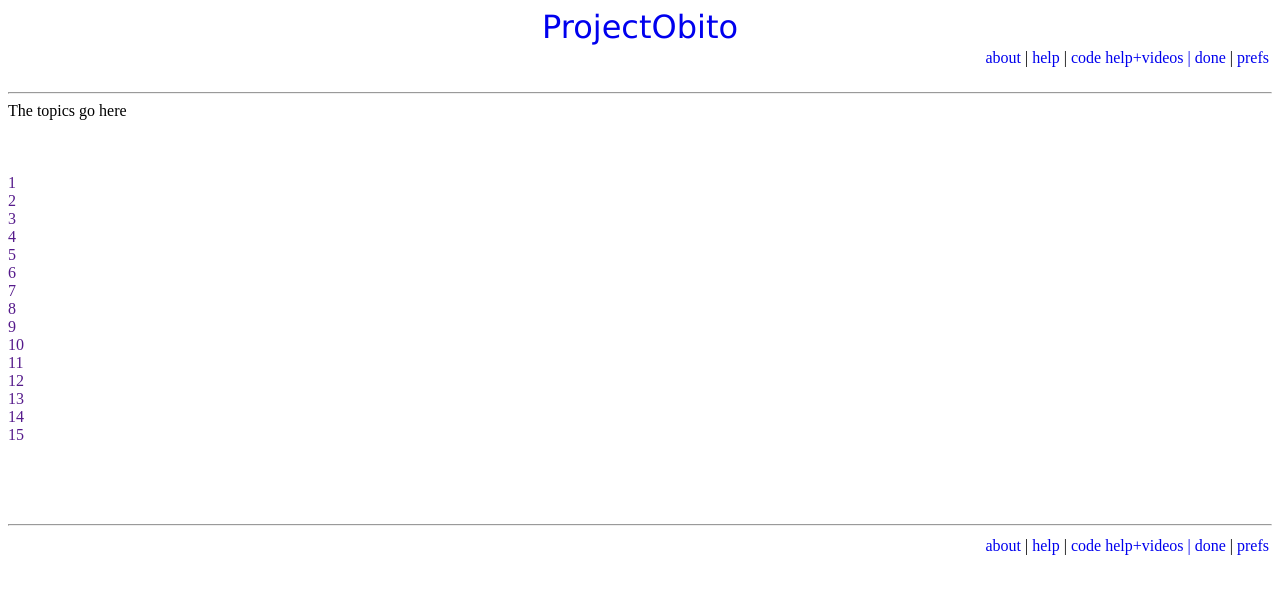
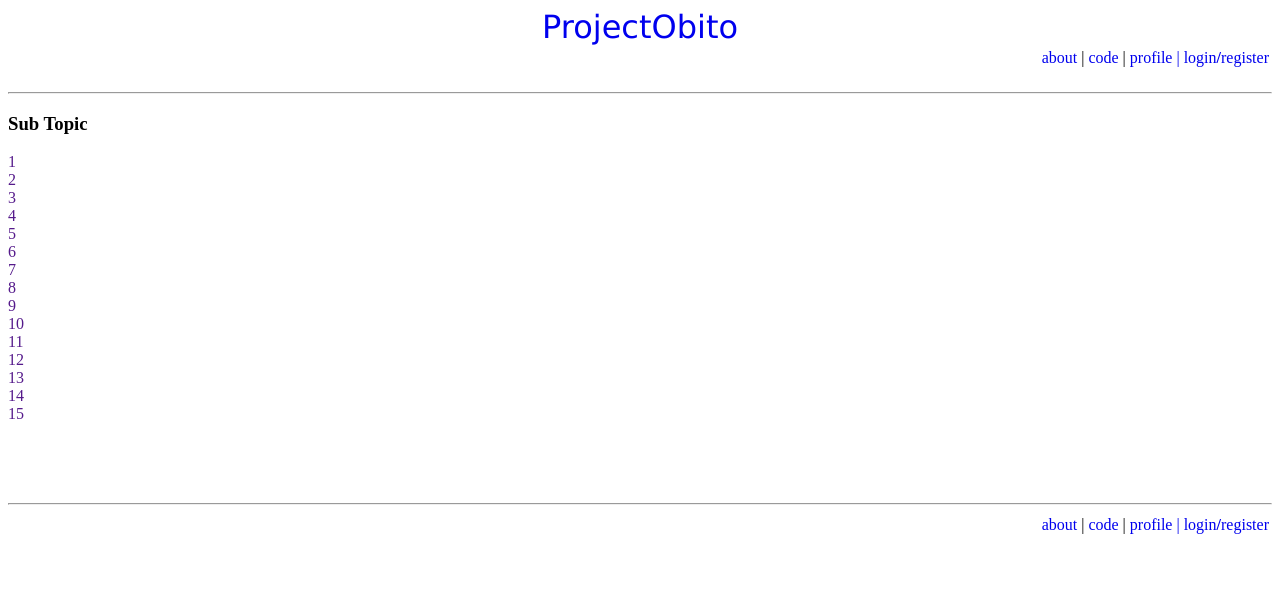
Before and after one commit to obitodarky/Code-Obito, a PHP site: page /HomePage.php in a window 1280 px wide. Shown: the top 594 px of the page. Run offline with PHP 8.4, Linux system fonts and the light colour scheme; some libraries are stand-ins or nearby versions.

Commit message:
Nav Bar Added

```diff
--- a/HomePage.php
+++ b/HomePage.php
@@ -30,9 +30,7 @@ a{
 <?php
 	require "header-footer-widget/header.php";
 ?>
-The topics go here
-<br> <br> <br> <br>
-
+<h3>Sub Topic</h3>
 <nav>
 <?php
 	require "header-footer-widget/phpwidget.php";
--- a/header-footer-widget/footer.php
+++ b/header-footer-widget/footer.php
@@ -6,5 +6,5 @@
 
 </style></head>
 		<hr>
-		<div  style='float:right'><table><tr><td valign=top style='text-align:right' colspan=1><a href=/about.html>about</a> | <a href=/help.html>help</a> | <a href=/doc/code-help-videos.html>code help+videos | <a href=/done>done</a> | <a href='/pref'>prefs</a> </td></tr></table></div><br>
+		<div  style='float:right'><table><tr><td valign=top style='text-align:right' colspan=1><a href=/about.html>about</a> | <a href=/help.html>code</a> | <a href=/doc/code-help-videos.html>profile | <a href=/done>login<b>/</b>register</a>  </td></tr></table></div><br>
 </html>
--- a/header-footer-widget/header.php
+++ b/header-footer-widget/header.php
@@ -7,6 +7,6 @@
 
 </style></head>
 		<a href=/><span style='font-size:200%; font-family: "verdana"'><center>ProjectObito</center></span></a>
-		<div  style='float:right'><table><tr><td valign=top style='text-align:right' colspan=1><a href=/about.html>about</a> | <a href=/help.html>help</a> | <a href=/doc/code-help-videos.html>code help+videos | <a href=/done>done</a> | <a href='/pref'>prefs</a> </td></tr></table></div><br>
+		<div  style='float:right'><table><tr><td valign=top style='text-align:right' colspan=1><a href=/about.html>about</a> | <a href=/help.html>code</a> | <a href=/doc/code-help-videos.html>profile | <a href=/done>login<b>/</b>register</a>  </td></tr></table></div><br>
 		<hr>
 </html>
```
Also changed, not shown: footer.php (added, +10 -0 lines).
